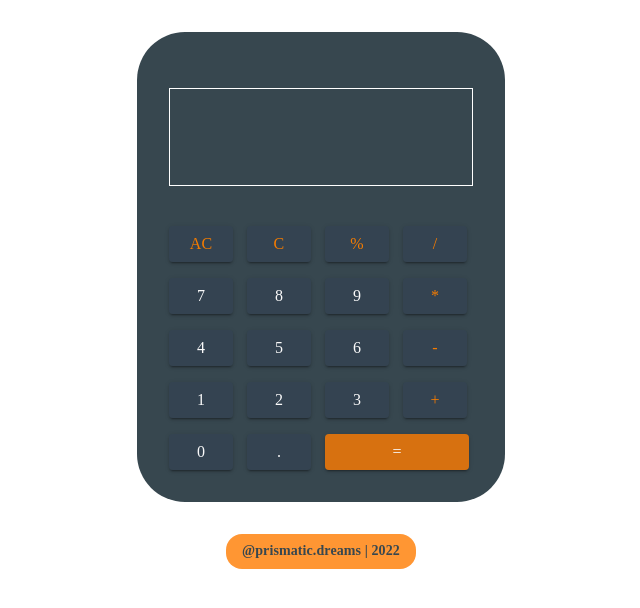
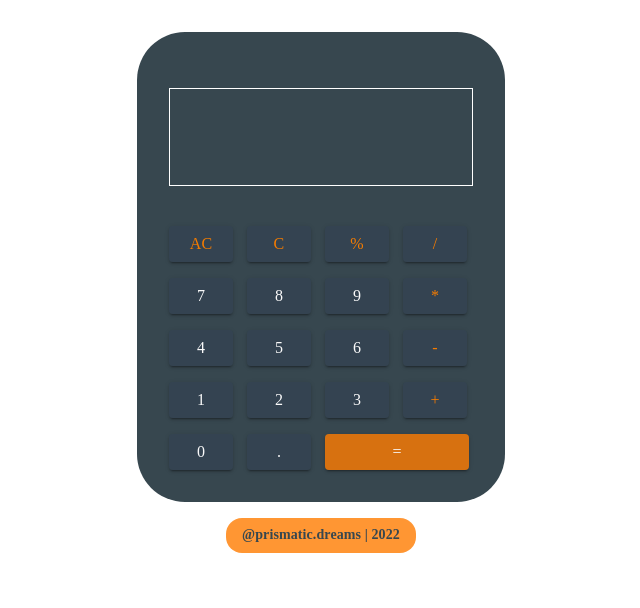
Before and after one commit to vidyaranjitha-hosadurga-raviprakash/calculator, a React (Create React App) app: page / in a window 1280 px wide. Shown: the top 608 px of the page, without its empty margins (319-959 px from the left). Built offline with nearby package versions, Linux system fonts and the light colour scheme.

Commit message:
Update Footer.tsx

```diff
--- a/src/components/footer/Footer.tsx
+++ b/src/components/footer/Footer.tsx
@@ -10,7 +10,7 @@ export const Footer = React.memo(
     },
   }: FooterProps) => {
     return (
-      <Box sx={{ ...flexCenter, margin: "0rem 0rem" }}>
+      <Box sx={{ ...flexCenter, margin: "-1rem 0rem" }}>
         <Typography color={color} variant={variant} sx={sx}>
           {footerName}
         </Typography>
```
